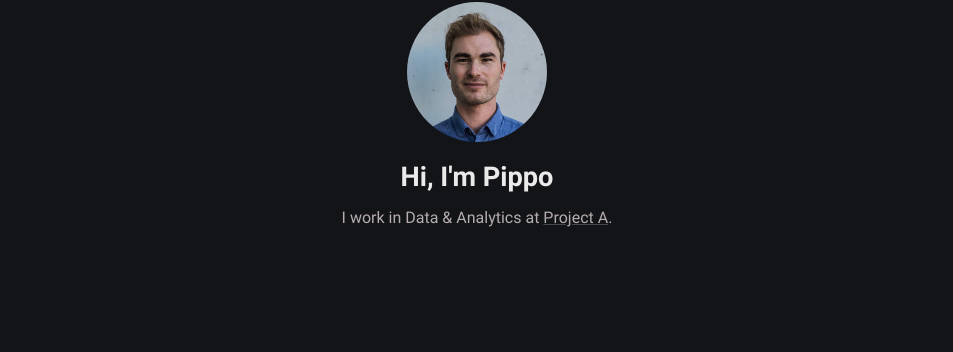
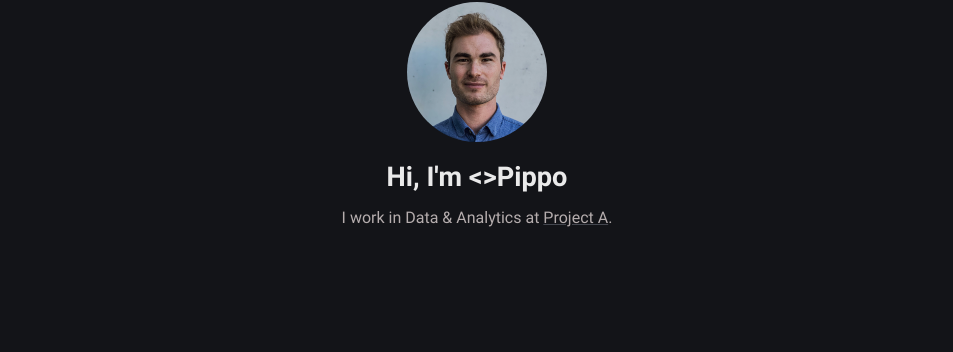
Before and after one commit to pippowie/pippowie.github.io, a Jekyll site: the page built from index.md, in a window 1280 px wide. Shown: the part 166-518 px from the top of the page, without its empty margins (163-1116 px from the left). Built offline with Jekyll 4.4.1, drawn with Linux system fonts in a browser that asks for light colours.

Commit message:
author.html: changed

```diff
--- a/_includes/author.html
+++ b/_includes/author.html
@@ -4,6 +4,6 @@
     src="{{ site.author.avatar }}"
     alt="{{ site.author.username }}"
   />
-  <h2 class="author-name">Hi, I'm {{ site.author.name }}</h2>
+  <h2 class="author-name">Hi, I'm <>{{ site.author.name }}</h2>
   <p class="author-bio">{{ site.author.bio }}</p>
 </div>
```
